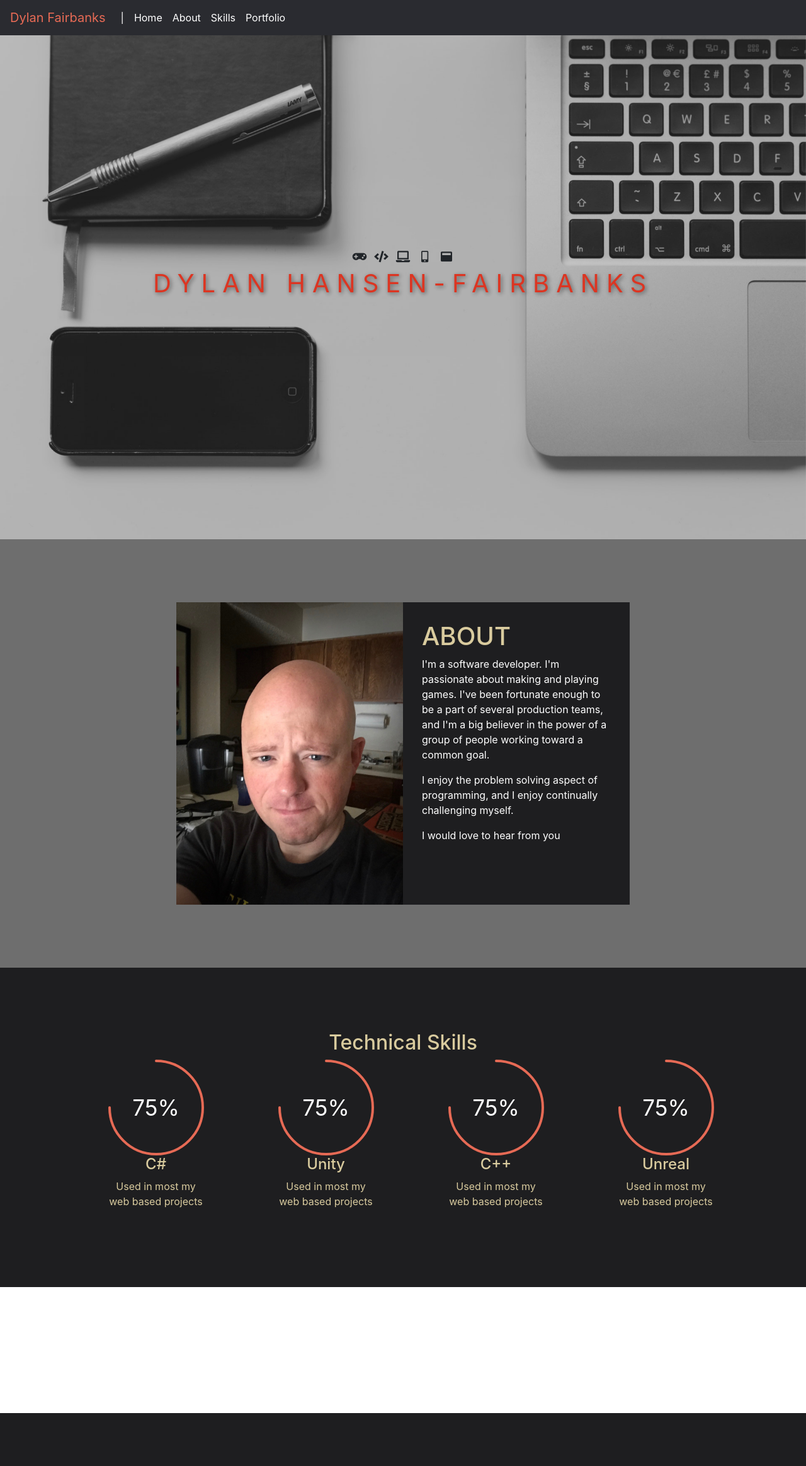
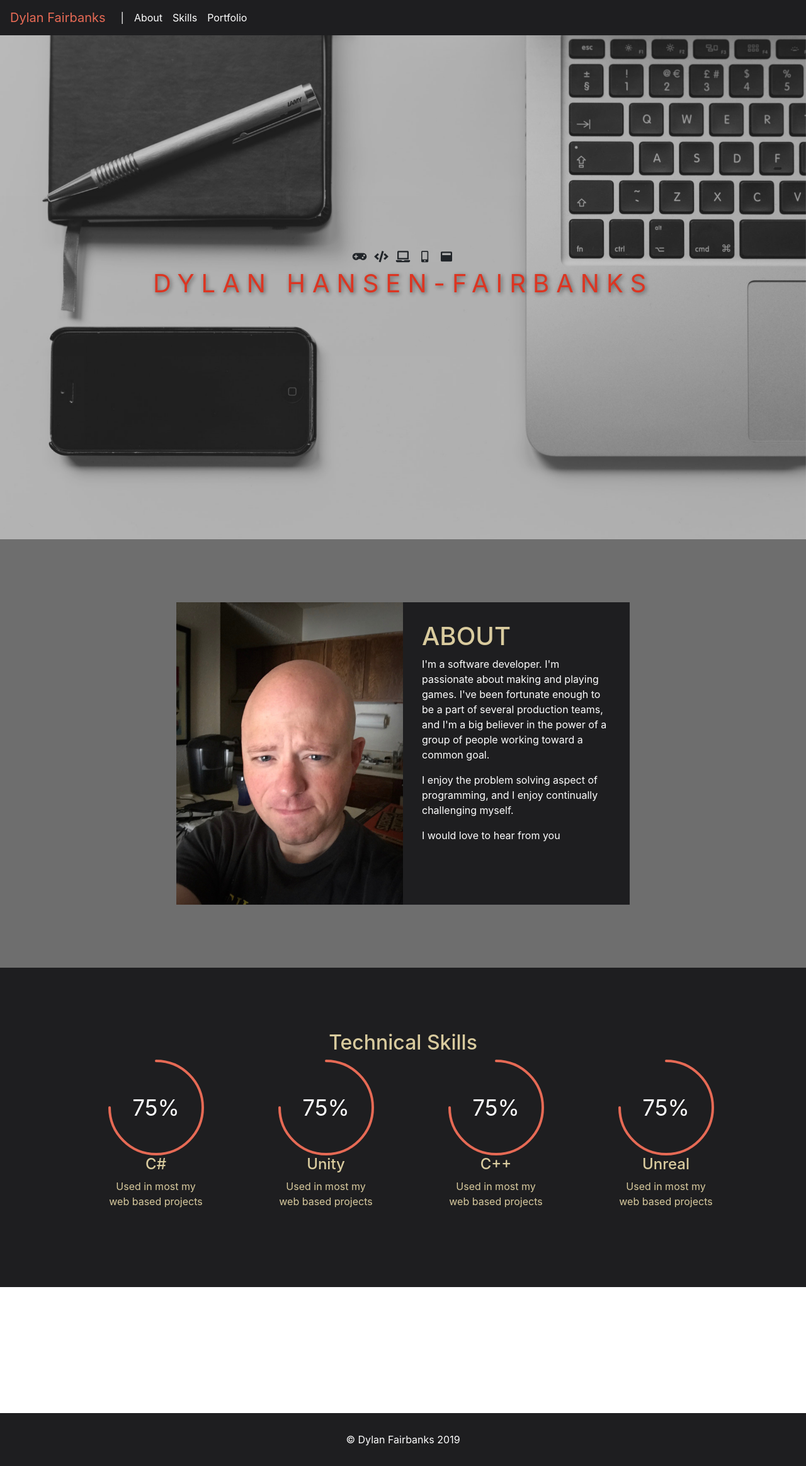
Before and after one commit to dmjusto/myPortfolio, a PHP site: page / in a window 1280 px wide. Shown: the whole page at 63% size. Before the commit the page ends 2243 px from the top, so only its background shows below. Run offline with PHP 8.4, Linux system fonts and the light colour scheme; some libraries are stand-ins or nearby versions.

Commit message:
added copyright section and removed redundant home button

```diff
--- a/css/style.css
+++ b/css/style.css
@@ -101,7 +101,7 @@
 }
 
 #navigation{
-  background-color: #2a2b30;
+  background-color: #1E1E20;
   z-index: 100px;
 }
 
@@ -115,9 +115,17 @@
   color: #e66a55;
 }
 .navbar-brand:hover{
-  color: #e66a55;
+  color: #fff;
 }
 .navbar-toggler-icon{
   background: url(../img/icons/menu.png);
   background-size: 100%;
 }
+.copyrightSection{
+  padding: 30px 5px;
+  background-color: #1E1E20;
+  color: #fff;
+}
+.copyrightSection p{
+  margin: 0;
+}
--- a/index.html
+++ b/index.html
@@ -28,9 +28,9 @@
             <li class="nav-item">
               <a class="nav-link disabled" href="#">|</a>
             </li>
-            <li class="nav-item active">
+            <!-- <li class="nav-item active">
               <a class="nav-link" href="#slides">Home <span class="sr-only">(current)</span></a>
-            </li>
+            </li> -->
             <li class="nav-item">
               <a class="nav-link" href="#about">About</a>
             </li>
@@ -38,7 +38,7 @@
               <a class="nav-link" href="#skills">Skills</a>
             </li>
             <li class="nav-item">
-              <a class="nav-link" href="#contact">Portfolio</a>
+              <a class="nav-link" href="#portfolio">Portfolio</a>
             </li>
           </ul>
         </div>
@@ -223,9 +223,15 @@
 
     </div>
 
-    <div id="contact" class="contactSection section">
+    <div id="portfolio" class="portfolioSection section">
       <div class="col-md-12 text-center">
 
+      </div>
+    </div>
+
+    <div class="copyrightSection">
+      <div class="col-md-12 text-center">
+        <p>&copy; Dylan Fairbanks 2019</p>
       </div>
     </div>
 
```
